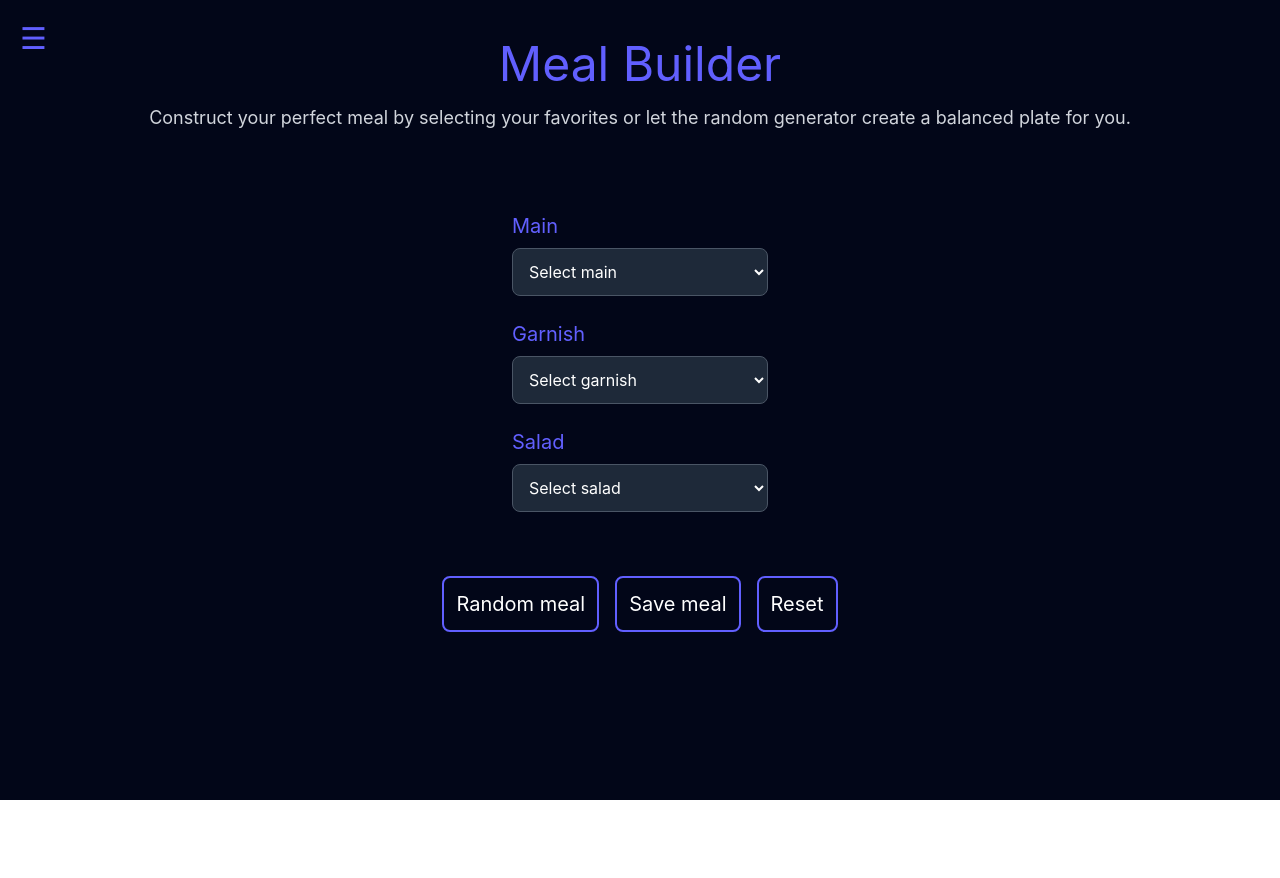
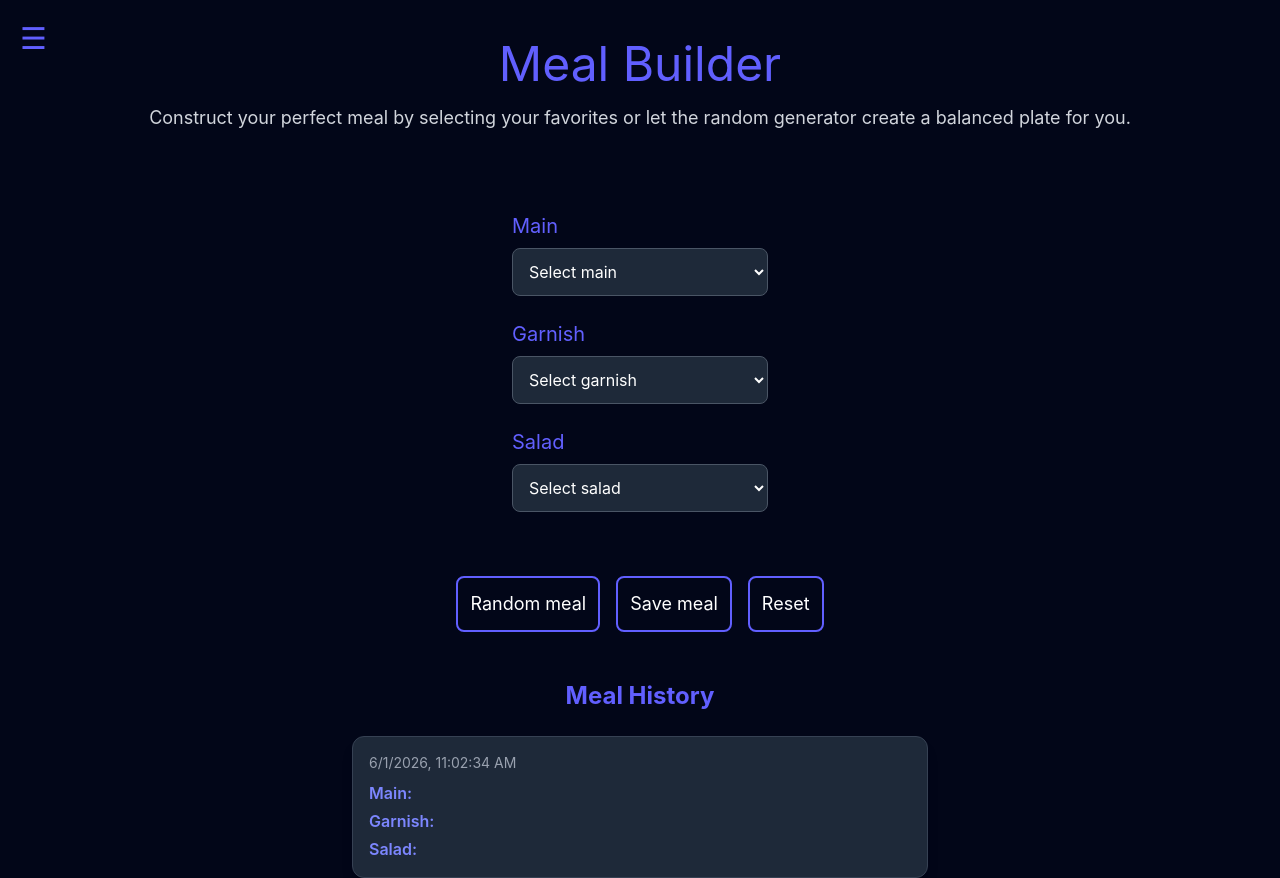
Before and after one commit to RomanIlyuk/The-Focus-Timer, a React (Vite) app: page /meal-planner in a window 1280 px wide. Both pictures are taken after a click on the button "Save meal". Before the commit the page ends 800 px from the top, so only its background shows below. Built offline with nearby package versions, Linux system fonts and the light colour scheme.

Commit message:
feat: add meal history

```diff
--- a/src/components/MealPlanner/MealActions.jsx
+++ b/src/components/MealPlanner/MealActions.jsx
@@ -1,4 +1,6 @@
-/* eslint-disable no-unused-vars */
+const buttonStyle =
+  "text-lg text-white border-2 border-indigo-500 rounded-lg p-3 hover:bg-slate-800";
+
 function MealActions({ meal, setMeal, setHistory }) {
   function handleSave() {
     setHistory((cur) => [
@@ -18,9 +20,6 @@ function MealActions({ meal, setMeal, setHistory }) {
     });
   }
 
-  const buttonStyle =
-    "text-xl text-white border-2 border-indigo-500 rounded-lg p-3 hover:bg-slate-800";
-
   return (
     <div className="flex gap-4 justify-center mt-6">
       <button className={buttonStyle}>Random meal</button>
--- a/src/components/MealPlanner/MealHistory.jsx
+++ b/src/components/MealPlanner/MealHistory.jsx
@@ -1,9 +1,39 @@
-function MealHistory() {
-    return (
-        <div>
+const spanClasses = "font-semibold text-indigo-400";
 
-        </div>
-    )
+function MealHistory({ history }) {
+  return (
+    <section className="mt-12 flex flex-col items-center">
+      <h2 className="mb-6 text-2xl font-bold text-indigo-500">Meal History</h2>
+
+      <div className="flex flex-col gap-4 w-full max-w-xl">
+        {history.map((item, index) => (
+          <div
+            key={index}
+            className="rounded-xl border border-gray-700 bg-gray-800 p-4 shadow-lg"
+          >
+            <p className="mb-2 text-sm text-gray-400">{item.date}</p>
+
+            <div className="space-y-1 text-white">
+              <p>
+                <span className={spanClasses}>Main:</span>
+                {item.main}
+              </p>
+
+              <p>
+                <span className={spanClasses}>Garnish:</span>
+                {item.garnish}
+              </p>
+
+              <p>
+                <span className={spanClasses}>Salad:</span>
+                {item.salad}
+              </p>
+            </div>
+          </div>
+        ))}
+      </div>
+    </section>
+  );
 }
 
-export default MealHistory
+export default MealHistory;
--- a/src/components/MealPlanner/MealSelector.jsx
+++ b/src/components/MealPlanner/MealSelector.jsx
@@ -1,5 +1,3 @@
-/* eslint-disable no-unused-vars */
-
 function MealSelector({ meal, setMeal, mains, garnishes, salads }) {
   return (
     <div className="flex flex-col items-center gap-6 pt-10 pb-10">
--- a/src/pages/MealPlanner.jsx
+++ b/src/pages/MealPlanner.jsx
@@ -9,6 +9,7 @@ import MainLayout from "../layout/MainLayout";
 import MealPlannerHeader from "../components/MealPlanner/MealPlannerHeader";
 import MealSelector from "../components/MealPlanner/MealSelector";
 import MainActions from "../components/MealPlanner/MealActions";
+import MealHistory from "../components/MealPlanner/MealHistory";
 
 function MealPlanner() {
   const [meal, setMeal] = useState({
@@ -30,6 +31,7 @@ function MealPlanner() {
         salads={salads}
       />
       <MainActions meal={meal} setMeal={setMeal} setHistory={setHistory} />
+      <MealHistory history={history} />
     </MainLayout>
   );
 }
```
